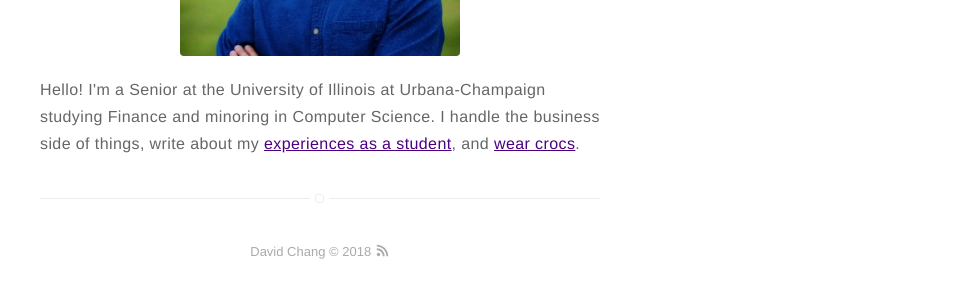
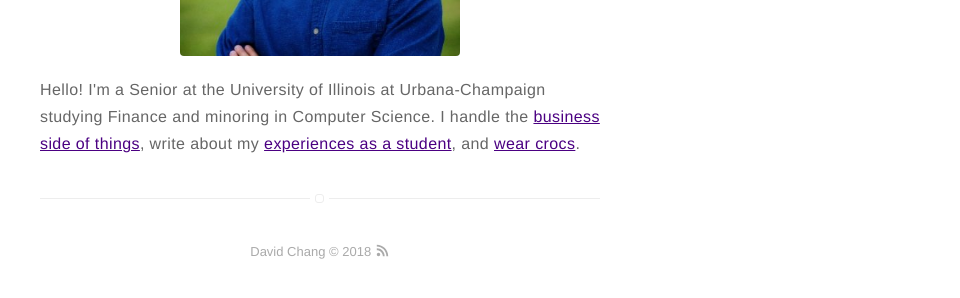
Before and after one commit to andyaustinchai/andyaustinchai.github.io, a Jekyll site: the page built from about.md, in a window 1280 px wide. Shown: the part 349-647 px from the top of the page, without its empty margins (320-1280 px from the left). Built offline with Jekyll 4.4.1, drawn with Linux system fonts in a browser that asks for light colours; part of the change alters nothing that is shown.

Commit message:
added H4I

```diff
--- a/about.md
+++ b/about.md
@@ -7,7 +7,7 @@ layout: page
 <a class="link" href="{{ site.url }}"> <img class="selfie" alt="Profile Image" src="{{ site.url }}/{{ site.picture }}"> </a>
 
 
-<p>Hello! I'm a Senior at the University of Illinois at Urbana-Champaign studying Finance and minoring in Computer Science. I handle the business side of things, write about my <a href = "https://medium.com/@bigdchang" target="_blank">experiences as a student</a>, and <a href="https://www.instagram.com/crocconnoisseur/" target="_blank">wear crocs</a>. </p>
+<p>Hello! I'm a Senior at the University of Illinois at Urbana-Champaign studying Finance and minoring in Computer Science. I handle the <a href = "https://uiuc.hack4impact.org/about.html" target = "_blank">business side of things</a>, write about my <a href = "https://medium.com/@bigdchang" target="_blank">experiences as a student</a>, and <a href="https://www.instagram.com/crocconnoisseur/" target="_blank">wear crocs</a>. </p>
 
 
 <!-- <h2>Skills</h2> -->
```
